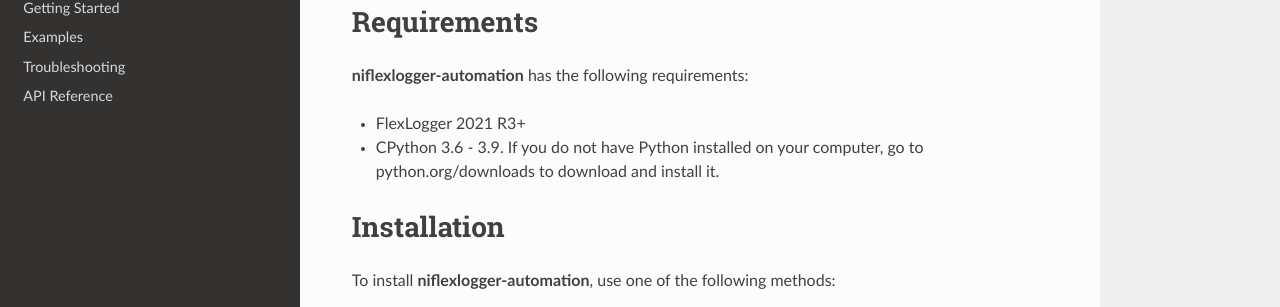
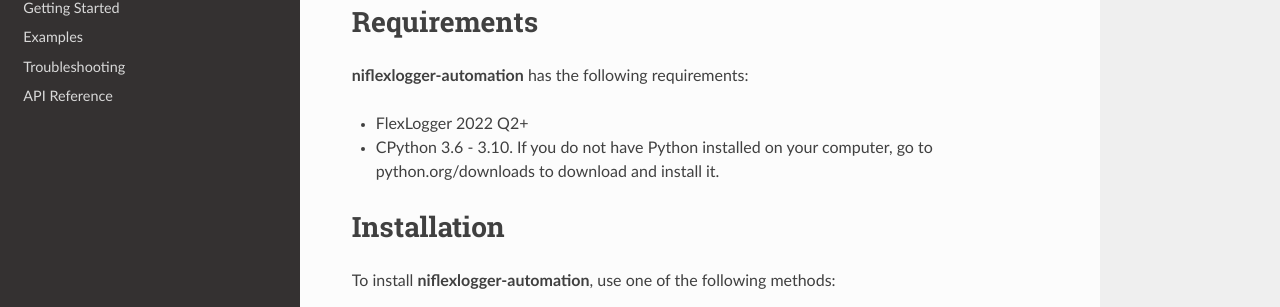
Before and after one commit to ni/niflexlogger-automation-python, a Sphinx documentation site: the page built from docs/index.rst, in a window 1280 px wide and 900 px high, scrolled down 833 px. Shown: the part 144-451 px from the top of the window. Built offline with Sphinx 7.4.7 and the Read the Docs theme 2.0.0, drawn with Linux system fonts in a browser that asks for light colours.

Commit message:
Add support for Python 3.10 and fix test__open_project__active_project_path_matches_loaded_path test

```diff
--- a/README.rst
+++ b/README.rst
@@ -15,8 +15,8 @@
 ============
 **niflexlogger-automation** has the following requirements:
 
-* FlexLogger 2021 R3+
-* CPython 3.6 - 3.9. If you do not have Python installed on your computer, go to python.org/downloads to download and install it.
+* FlexLogger 2022 Q2+
+* CPython 3.6 - 3.10. If you do not have Python installed on your computer, go to python.org/downloads to download and install it.
 
 .. _installation_section:
 
--- a/docs/getting_started.rst
+++ b/docs/getting_started.rst
@@ -10,7 +10,7 @@
 -------------
 
 Before using the FlexLogger Python API, complete the following tasks.
-  * Install FlexLogger 2021 R3 or later and create a FlexLogger project with one or more input channels.
+  * Install FlexLogger 2022 Q2 or later and create a FlexLogger project with one or more input channels.
   * Enable the Automation server preference in FlexLogger. In FlexLogger, navigate to **File>>Preferences** and check **Enable FlexLogger to receive remote automation commands** in the Automation server section of the General tab.
   * Download and install Python 3.6 or later from python.org/downloads. For more information on installing and using Python, refer to the Python documentation on `docs.python.org <https://docs.python.org/3/>`_. During installation, enable **Add Python to PATH** so you can execute Python commands more easily.
   * Install the FlexLogger Automation Python module, ``niflexlogger-automation``, using the method described below or one of the methods described in the `Readme <https://github.com/ni/niflexlogger-automation-python#readme>`_.
@@ -50,7 +50,7 @@
    ``cd C:\Users\Desktop``
 7. Run the script with the ``python`` command. The Start and Stop a Test example requires that you provide the path to the project you want to control as an input. Use quotation marks when specifying the path. For example,
 
-   ``python my_script.py “C:\Users\Desktop\my_FlexLogger_Project.flxproj”``
+   ``python my_script.py "C:\Users\Desktop\my_FlexLogger_Project.flxproj"``
 
    The Python script launches FlexLogger, opens the project you specified, and starts running a test. The command prompt displays a status message and provides you with the option to stop the test and close the project.
 
--- a/setup.py
+++ b/setup.py
@@ -56,7 +56,7 @@
     script_dir = os.path.dirname(os.path.realpath(__file__))
     script_dir = os.path.join(script_dir, name)
     if not os.path.exists(os.path.join(script_dir, "VERSION")):
-        version = "0.1.2"
+        version = "0.1.3"
     else:
         with open(os.path.join(script_dir, "VERSION"), "r") as version_file:
             version = version_file.read().rstrip()
@@ -113,6 +113,7 @@
         "Programming Language :: Python :: 3.7",
         "Programming Language :: Python :: 3.8",
         "Programming Language :: Python :: 3.9",
+        "Programming Language :: Python :: 3.10",
         "Programming Language :: Python :: Implementation :: CPython",
         "Topic :: Scientific/Engineering",
         "Topic :: System :: Hardware",
```
Also changed, not shown: examples/README.rst, 2 other files.
